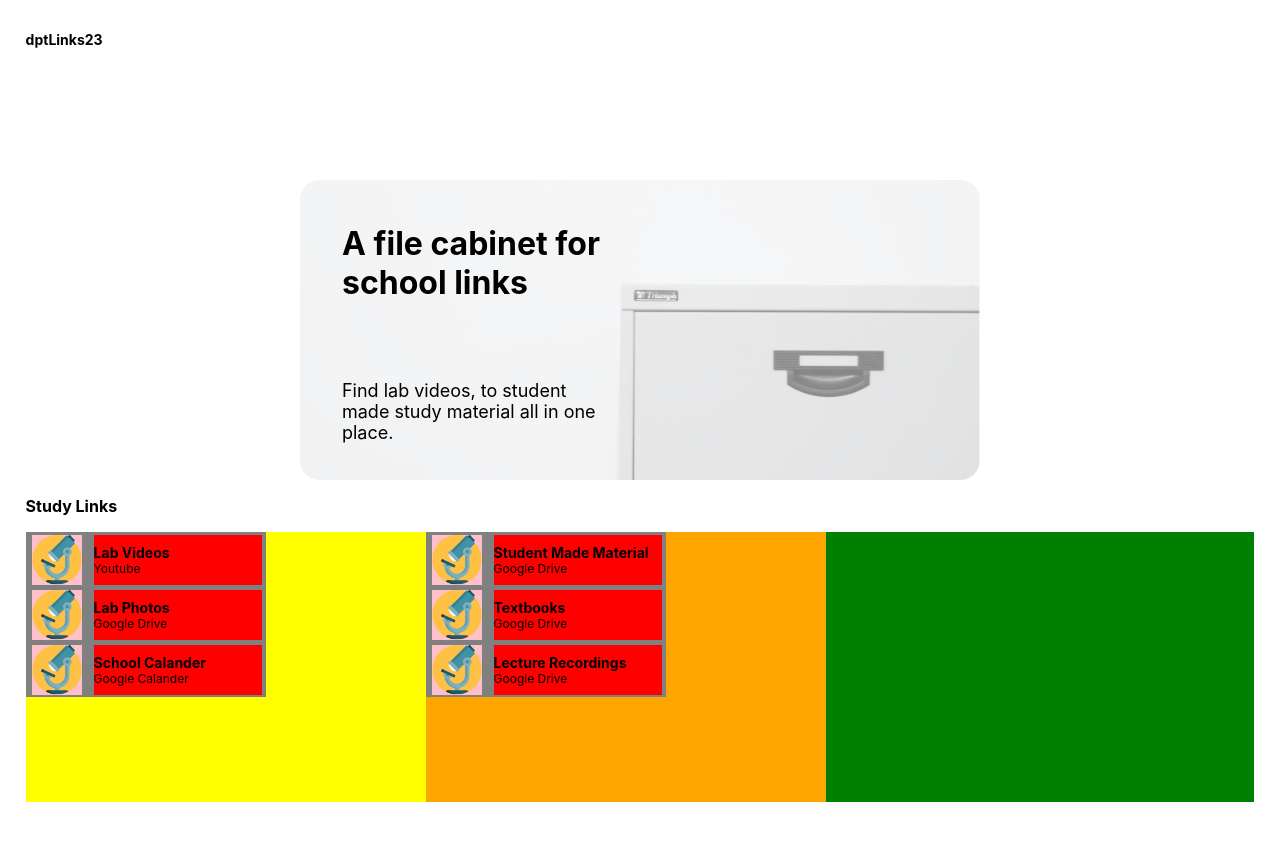
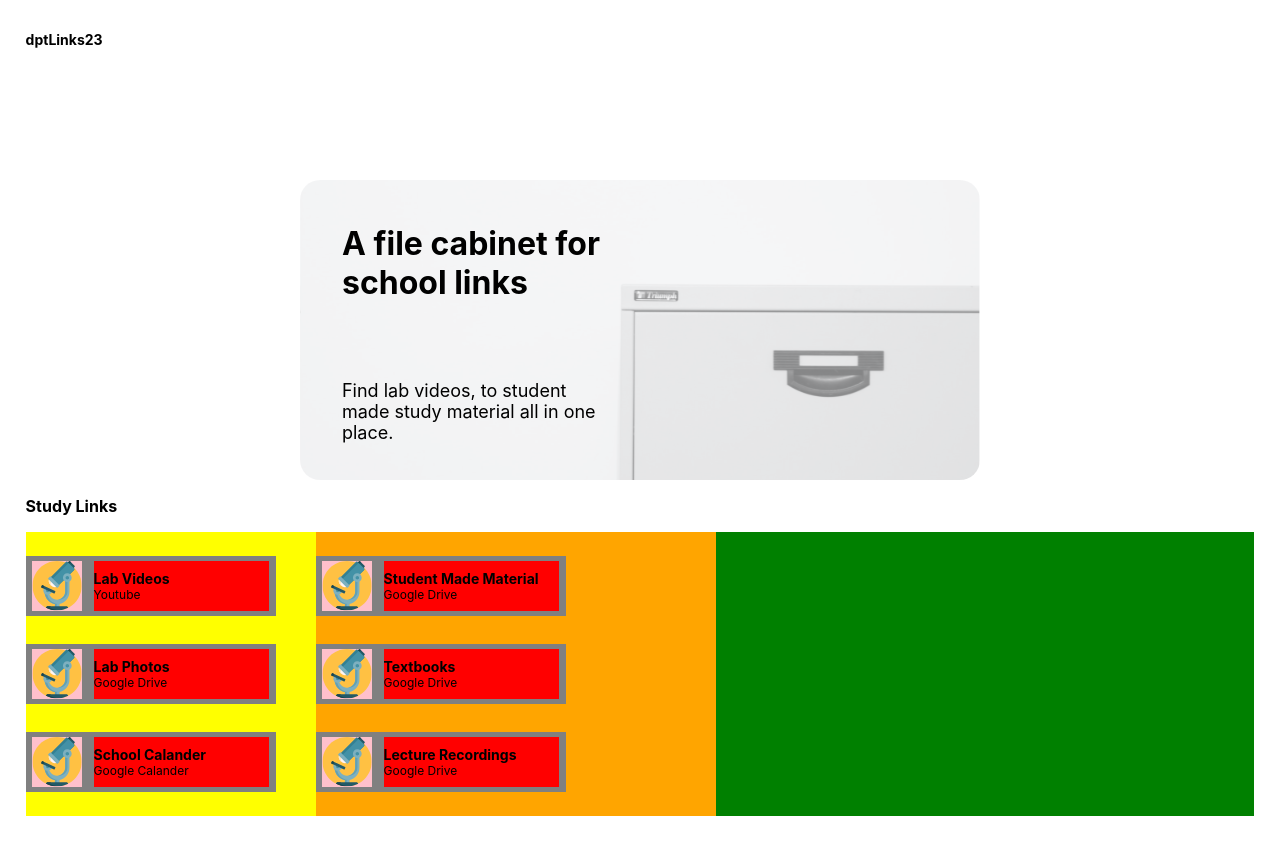
Before and after one commit to isaac-gorman/dptLinks, a React (Create React App) app in the folder prj/: page / in a window 1280 px wide. Shown: the top 854 px of the page. Built offline with nearby package versions, Linux system fonts and the light colour scheme.

Commit message:
icons ready

```diff
--- a/prj/src/components/StudyLinks.js
+++ b/prj/src/components/StudyLinks.js
@@ -33,11 +33,13 @@ const Track = styled.div`
   }
 `;
 const LinksDivA = styled.div`
-  width: 400px;
+  width: 290px;
   height: 100%;
   flex-shrink: 0;
-
   background: yellow;
+  display: flex;
+  flex-direction: column;
+  justify-content: center;
 `;
 const LinksDivB = styled.div`
   width: 400px;
@@ -45,11 +47,16 @@ const LinksDivB = styled.div`
   flex-shrink: 0;
 
   background: orange;
+  display: flex;
+  flex-direction: column;
+  justify-content: center;
 `;
 
 const LinkCard = styled.div`
-  width: 240px;
-  height: 55px;
+  width: 250px;
+  height: 60px;
+  margin-top: 14px;
+  margin-bottom: 14px;
   background: grey;
   display: flex;
   // justify-content: center;
```
